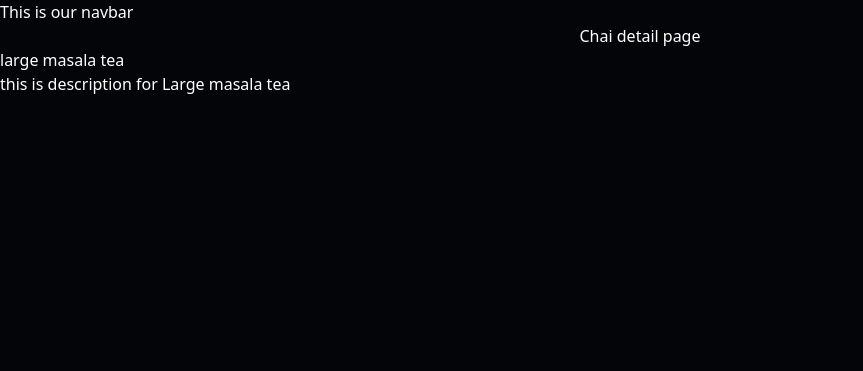
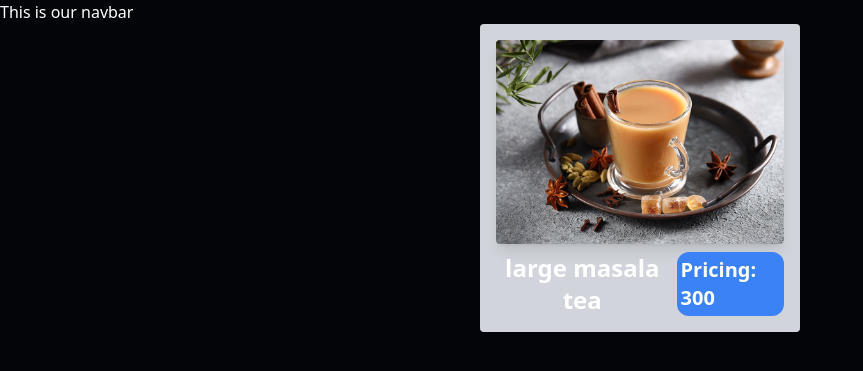
Before and after one commit to Vishal21121/learning-django-codeaurchai, a Django app: page /chai/2/ in a window 1280 px wide. Shown: the top 371 px of the page, without its empty margins (0-863 px from the left). Run offline with Django 5.2, Linux system fonts and the light colour scheme; data comes from the database, SQL or seed files in the repository; both versions use the stored data as it was after the commit; some libraries are stand-ins or nearby versions.

Commit message:
Add pricing field to ChaiVariety model, display pricing in all_chai and displaying the details of a specific chai in card in chai_detail.html

```diff
--- a/chaiaurDjango/chai/models.py
+++ b/chaiaurDjango/chai/models.py
@@ -15,6 +15,7 @@
     date_added = models.DateTimeField(default=timezone.now)
     type = models.CharField(max_length=2,choices=CHAI_TYPE_CHOICE)
     description = models.TextField(default='')
+    pricing = models.CharField(max_length=10,default='0')
 
     def __str__(self):
         return self.name
--- a/chaiaurDjango/chai/templates/chai/all_chai.html
+++ b/chaiaurDjango/chai/templates/chai/all_chai.html
@@ -10,7 +10,10 @@
         {% for chai in chais  %}
             <div class="chai-item bg-gray-300 p-4 rounded ">
                 <img class="rounded shadow-lg" src="{{chai.image.url}}" alt="">
-                <h1 class="text-2xl font-bold">{{chai.name}}</h1>
+                <div class="flex items-center justify-between gap-2 mt-2">
+                    <h1 class="text-2xl font-bold">{{chai.name}}</h1>
+                    <p class="text-xl font-semibold bg-blue-500 p-1 rounded-xl">Pricing: {{chai.pricing}}</p>
+                </div>
                 {% comment %}
                 here url shows we want to use url
                 then we need to provide name which we have mentioned from the name we have provided in urls and then the actual value we have to provide
@@ -22,6 +25,7 @@
                         {{chai.type}} - {{chai.id}}
                     </button>
                 </a>
+
             </div>
         {% endfor %}
     </div>
--- a/chaiaurDjango/chai/templates/chai/chai_detail.html
+++ b/chaiaurDjango/chai/templates/chai/chai_detail.html
@@ -1,14 +1,18 @@
-{% extends "layout.html" %}
-
-{% block title %}
-    Chai Page
-{% endblock %}
+{% extends "layout.html" %} {% block title %} Chai Page {% endblock %} {% block
+content %}
+<h1>Chai detail page</h1>
 
 
 {% block content %}
-<h1>Chai detail page</h1>
 
-<h3>{{chai.name}}</h3>
-<h3>{{chai.description}}</h3>
+<div class="chai-item bg-gray-300 p-4 rounded w-1/4 mx-auto">
+  <img class="rounded shadow-lg" src="{{chai.image.url}}" alt="" />
+  <div class="flex items-center justify-between gap-2 mt-2">
+    <h1 class="text-2xl font-bold">{{chai.name}}</h1>
+    <p class="text-xl font-semibold bg-blue-500 p-1 rounded-xl">
+      Pricing: {{chai.pricing}}
+    </p>
+  </div>
+</div>
 
 {% endblock %}
--- a/chaiaurDjango/theme/static/css/dist/styles.css
+++ b/chaiaurDjango/theme/static/css/dist/styles.css
@@ -824,6 +824,14 @@
   width: 100%;
 }
 
+.w-1\/2 {
+  width: 50%;
+}
+
+.w-1\/4 {
+  width: 25%;
+}
+
 .grid-cols-3 {
   grid-template-columns: repeat(3, minmax(0, 1fr));
 }
@@ -836,8 +844,16 @@
   justify-content: center;
 }
 
+.justify-between {
+  justify-content: space-between;
+}
+
 .gap-4 {
   gap: 1rem;
+}
+
+.gap-2 {
+  gap: 0.5rem;
 }
 
 .rounded {
@@ -846,6 +862,10 @@
 
 .rounded-lg {
   border-radius: 0.5rem;
+}
+
+.rounded-xl {
+  border-radius: 0.75rem;
 }
 
 .bg-gray-50 {
@@ -925,6 +945,10 @@
   padding: 0.5rem;
 }
 
+.p-1 {
+  padding: 0.25rem;
+}
+
 .font-serif {
   font-family: ui-serif, Georgia, Cambria, "Times New Roman", Times, serif;
 }
@@ -944,8 +968,17 @@
   line-height: 2rem;
 }
 
+.text-xl {
+  font-size: 1.25rem;
+  line-height: 1.75rem;
+}
+
 .font-bold {
   font-weight: 700;
+}
+
+.font-semibold {
+  font-weight: 600;
 }
 
 .leading-normal {
```
Also changed, not shown: chaiaurDjango/db.sqlite3.
